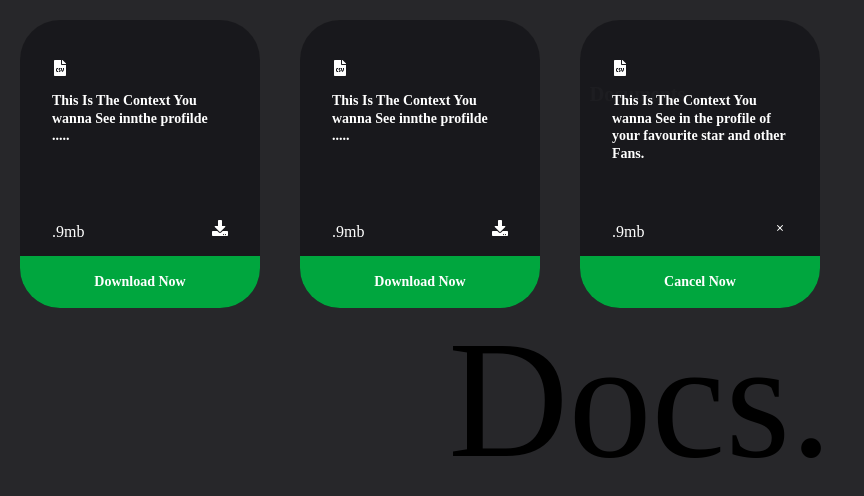
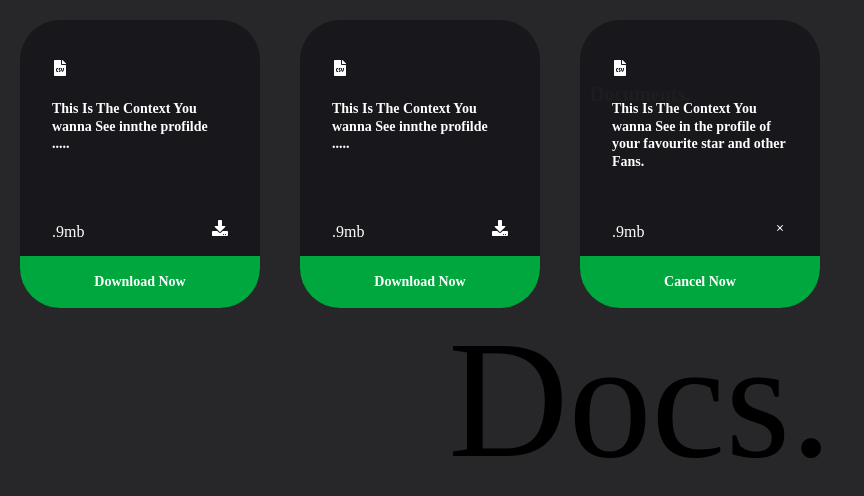
Before and after one commit to HamidZahid/Docs-Application, a React (Vite) app: page / in a window 1280 px wide. Shown: the top 496 px of the page, without its empty margins (0-864 px from the left). Built offline with nearby package versions, Linux system fonts and the light colour scheme.

Commit message:
Update Card.jsx

```diff
--- a/src/Components/Card.jsx
+++ b/src/Components/Card.jsx
@@ -8,7 +8,7 @@ function Card({ data }) {
   return (
     <div className="relative flex-shrink-0 w-60 h-72 rounded-[40px] bg-zinc-900/90 text-white py-10 px-8 overflow-hidden">
       <FaFileCsv />
-      <p className="mt-4 font-semibold text-sm leading-tight">
+      <p className="mt-6 font-semibold text-sm leading-tight">
         {data.desc}
       </p>
       <div className="footer absolute w-full  bottom-0 left-0 ">
```
